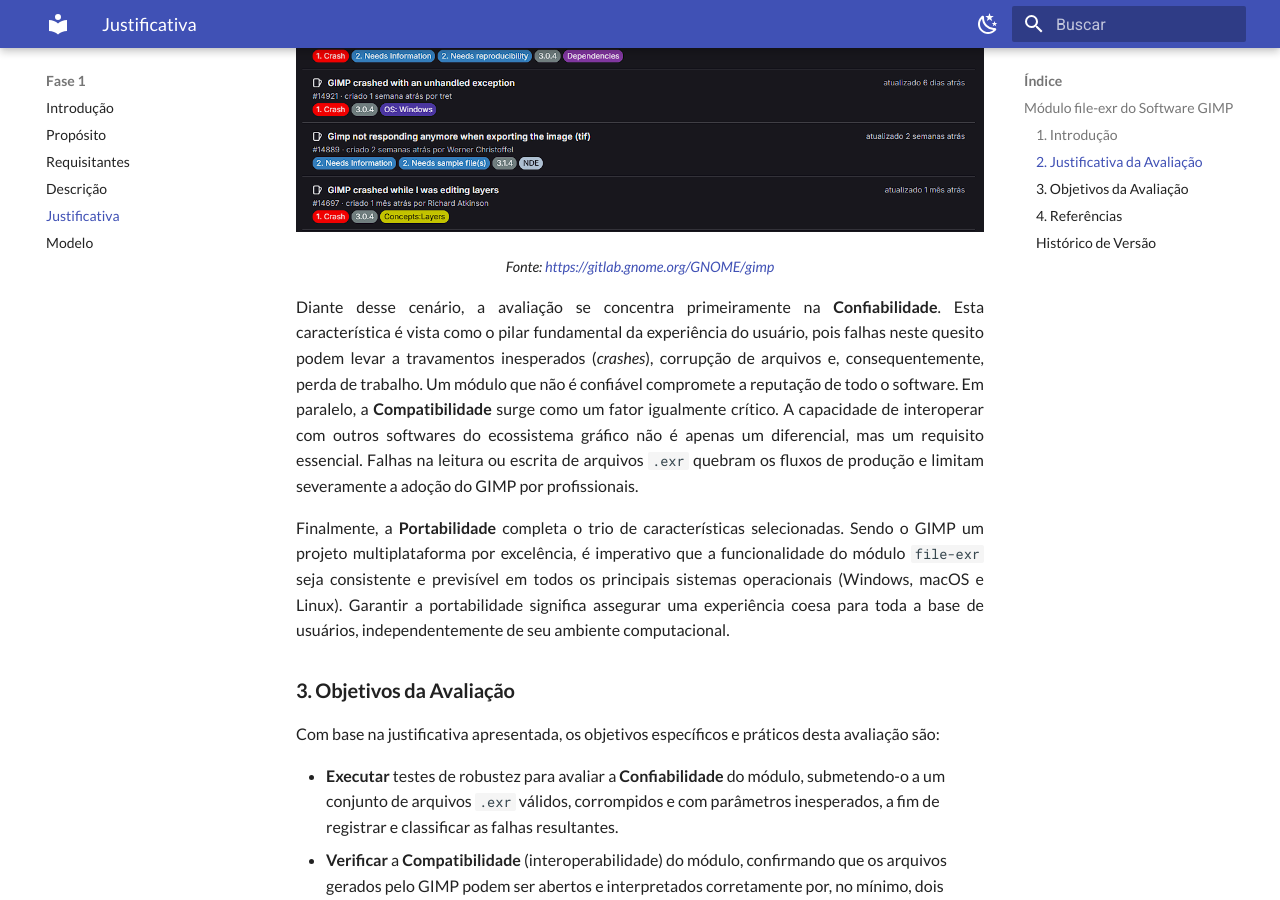
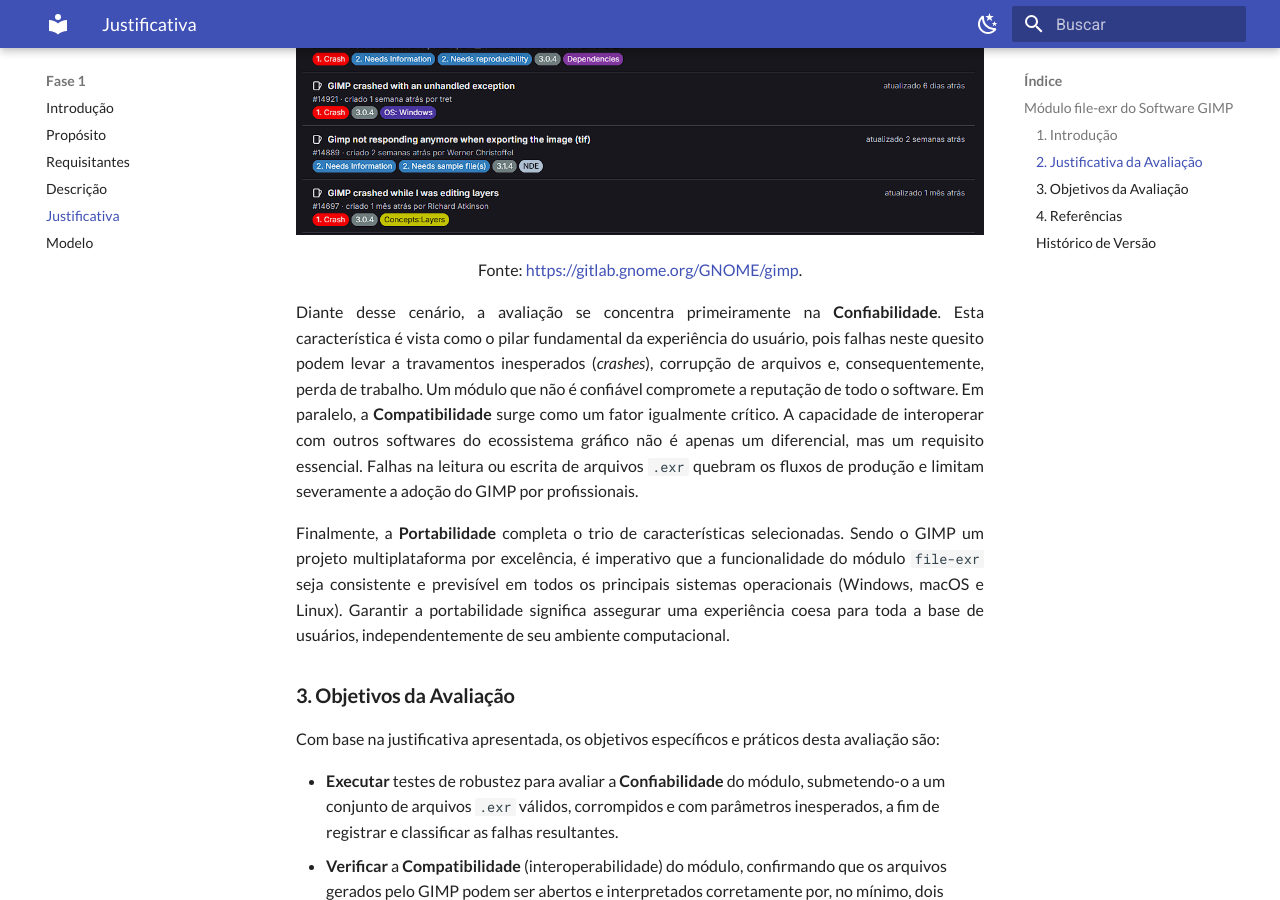
Before and after one commit to FCTE-Qualidade-de-Software-1/2025-2_T02_Karen_Jones, an MkDocs documentation site: the page built from docs/fase1/4-justificativa.md, in a window 1280 px wide and 900 px high, scrolled down 906 px. Built offline with MkDocs 1.6.1 and Material for MkDocs 9.7.7, drawn with Linux system fonts in a browser that asks for light colours.

Commit message:
fix: correção na legenda que nao centralizava

```diff
--- a/docs/fase1/4-justificativa.md
+++ b/docs/fase1/4-justificativa.md
@@ -10,11 +10,12 @@
 
 A avaliação de qualidade do módulo `file-exr` do GIMP justifica-se por sua importância estratégica e pelos riscos operacionais associados ao seu funcionamento. Este módulo é o principal responsável pela manipulação de arquivos no formato OpenEXR (`.exr`), padrão da indústria para imagens de alta faixa dinâmica (HDR). Uma análise preliminar revelou a existência de diversas **[issues](https://gitlab.gnome.org/GNOME/gimp/-/issues/?sort=created_date&state=opened&search=exr&first_page_size=20)** (relatos de problemas) abertas pela comunidade, que reportam instabilidades e comportamentos inesperados, confome a Imagem 1. Este fato foi um dos principais motivos para a escolha do módulo como objeto de avaliação, tornando uma investigação formal necessária.
 
-<p class="legenda"><em>Figura 1: Screenshot do painel de Issues do GIMP relacionadas a arquivos EXR</em></p>
+
+<font size="3"><p style="text-align: center">Figura 1: Screenshot do painel de Issues do GIMP relacionadas a arquivos EXR</p></font>
 
 ![Screenshot do gitlab da GIMP, mostrando 65 Issues abertas relacionadas a problemas no EXR](../img/issues.png)
 
-<p class="legenda"><em>Fonte: <a href="https://www.enderecodosite.com.br">https://gitlab.gnome.org/GNOME/gimp</a></em></p>
+<font size="3"><p style="text-align: center">Fonte: [https://gitlab.gnome.org/GNOME/gimp](https://gitlab.gnome.org/GNOME/gimp).</p></font>
 
 Diante desse cenário, a avaliação se concentra primeiramente na **Confiabilidade**. Esta característica é vista como o pilar fundamental da experiência do usuário, pois falhas neste quesito podem levar a travamentos inesperados (*crashes*), corrupção de arquivos e, consequentemente, perda de trabalho. Um módulo que não é confiável compromete a reputação de todo o software. Em paralelo, a **Compatibilidade** surge como um fator igualmente crítico. A capacidade de interoperar com outros softwares do ecossistema gráfico não é apenas um diferencial, mas um requisito essencial. Falhas na leitura ou escrita de arquivos `.exr` quebram os fluxos de produção e limitam severamente a adoção do GIMP por profissionais.
 
```
